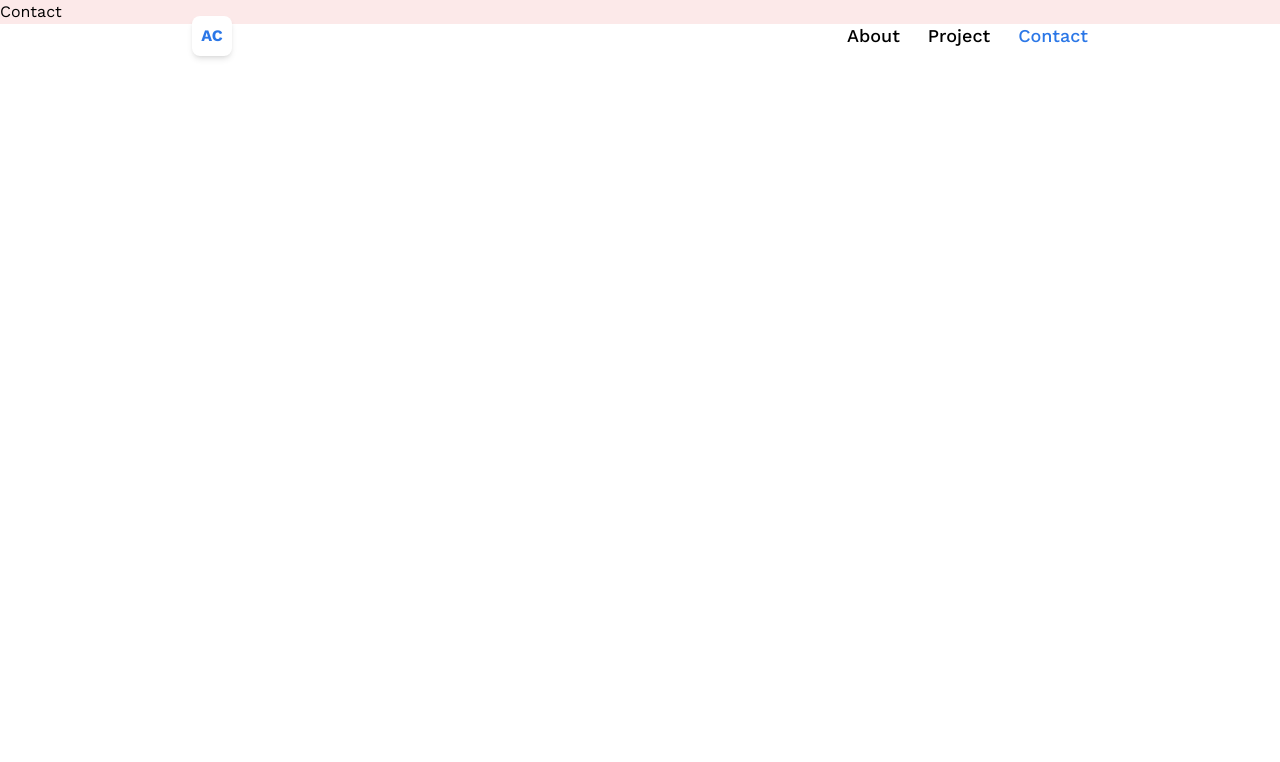
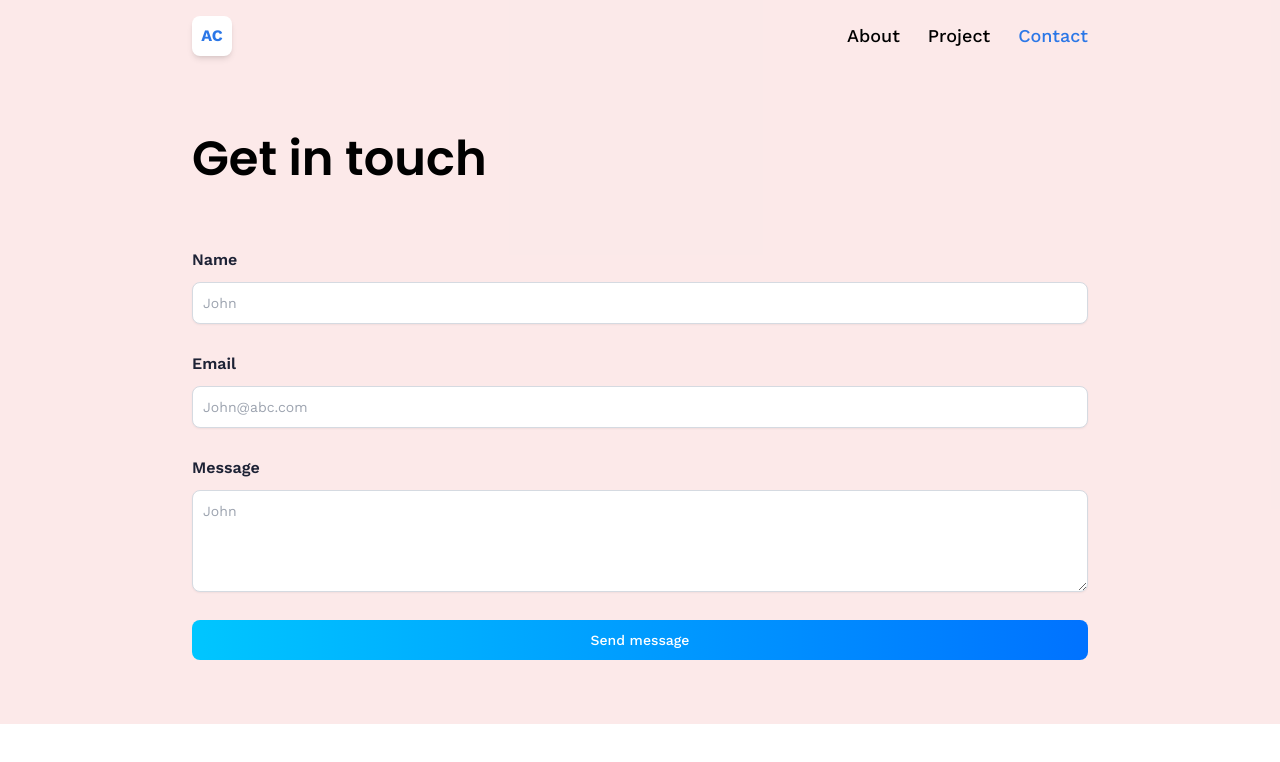
Before and after one commit to Anurag1096/3d_port, a React (Vite) app: page /contact in a window 1280 px wide. Shown: the top 762 px of the page. Built offline with nearby package versions, Linux system fonts and the light colour scheme.

Commit message:
feat: adding contact page

```diff
--- a/package.json
+++ b/package.json
@@ -10,6 +10,7 @@
     "preview": "vite preview"
   },
   "dependencies": {
+    "@emailjs/browser": "^3.12.1",
     "@react-spring/three": "^9.7.3",
     "@react-three/drei": "^9.88.16",
     "@react-three/fiber": "^8.15.11",
--- a/src/Pages/Contact.tsx
+++ b/src/Pages/Contact.tsx
@@ -1,9 +1,65 @@
-import React from 'react'
+import React, { useRef, useState } from "react";
+import emailjs from '@emailjs/browser';
+function Contact() {
+  const fromRef=useRef(null);
+  const [form ,setForm] = useState({name:"", email:"",message:""})
+  const [isLoading,setIsLoading] = useState(false)
+  // code to handle form data
+  const handleChange=(e)=>{
+    setForm({...form, [e.target.name]:e.target.value})
+  }
+  // code to handle form submit
+  const handleSubmit = (e) => {
+  e.preventDefault()
+  setIsLoading(true)
+  // Complete it later.
+  };
 
-function Contact() {
+  const handleFocus=()=>{
+
+  }
+  const handleBlur=()=>{
+  }
   return (
-    <div>Contact</div>
-  )
+    <section className="relative flex lg:flex-row flex-col max-container">
+      {/* Contact section */}
+      <div className="flex-1 min-w-[50%] flex flex-col">
+        <h1 className="head-text">Get in touch</h1>
+
+        <form className="w-full flex flex-col gap-7 mt-14" onSubmit={handleSubmit}>
+          <label className="text-black-500 font-semibold">
+            <div>
+              Name
+              </div>
+            <input type="text" name="name" className="input" placeholder="John" required value={form.name}
+            onChange={handleChange}
+            onFocus={handleFocus}
+            onBlur={handleBlur}
+            />
+          </label>
+          <label className="text-black-500 font-semibold">
+            <div>Email</div>
+            <input type="email" name="email" className="input" placeholder="John@abc.com" required value={form.email}
+            onChange={handleChange}
+            onFocus={handleFocus}
+            onBlur={handleBlur}
+            />
+          </label>
+          <label className="text-black-500 font-semibold">
+            <div>Message</div>
+            <textarea name="message" rows={4} className="textarea" placeholder="John" required value={form.message}
+            onChange={handleChange}
+            onFocus={handleFocus}
+            onBlur={handleBlur}
+            />
+          </label>
+          <button type="submit" className="btn" disabled={isLoading} onFocus={handleFocus} onBlur={handleBlur} >
+            {isLoading?"Sending...":"Send message"}
+          </button>
+        </form>
+      </div>
+    </section>
+  );
 }
 
-export default Contact
+export default Contact;
```
Also changed, not shown: 1 other file (tests, documents, lock files or other folders).
